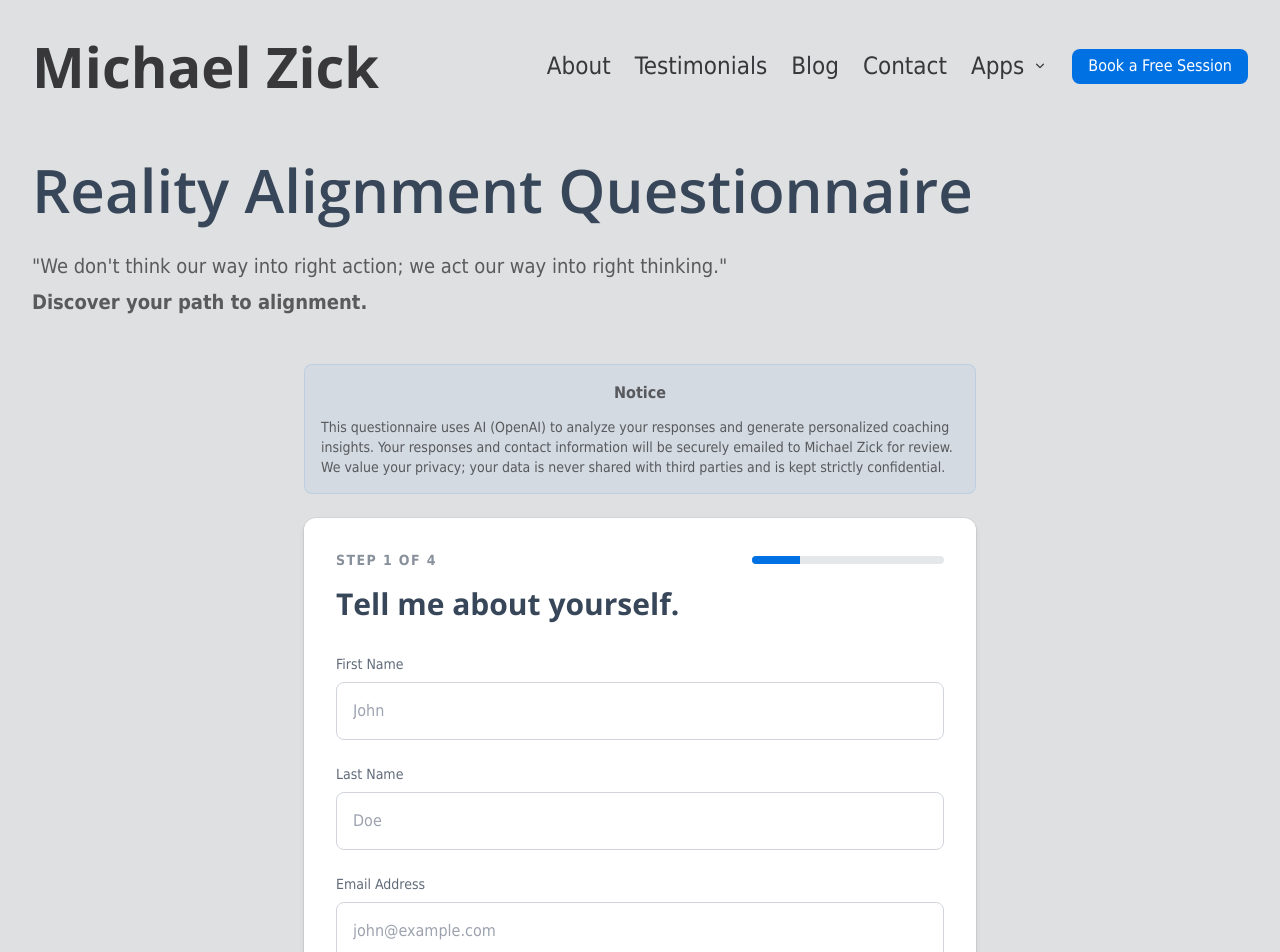
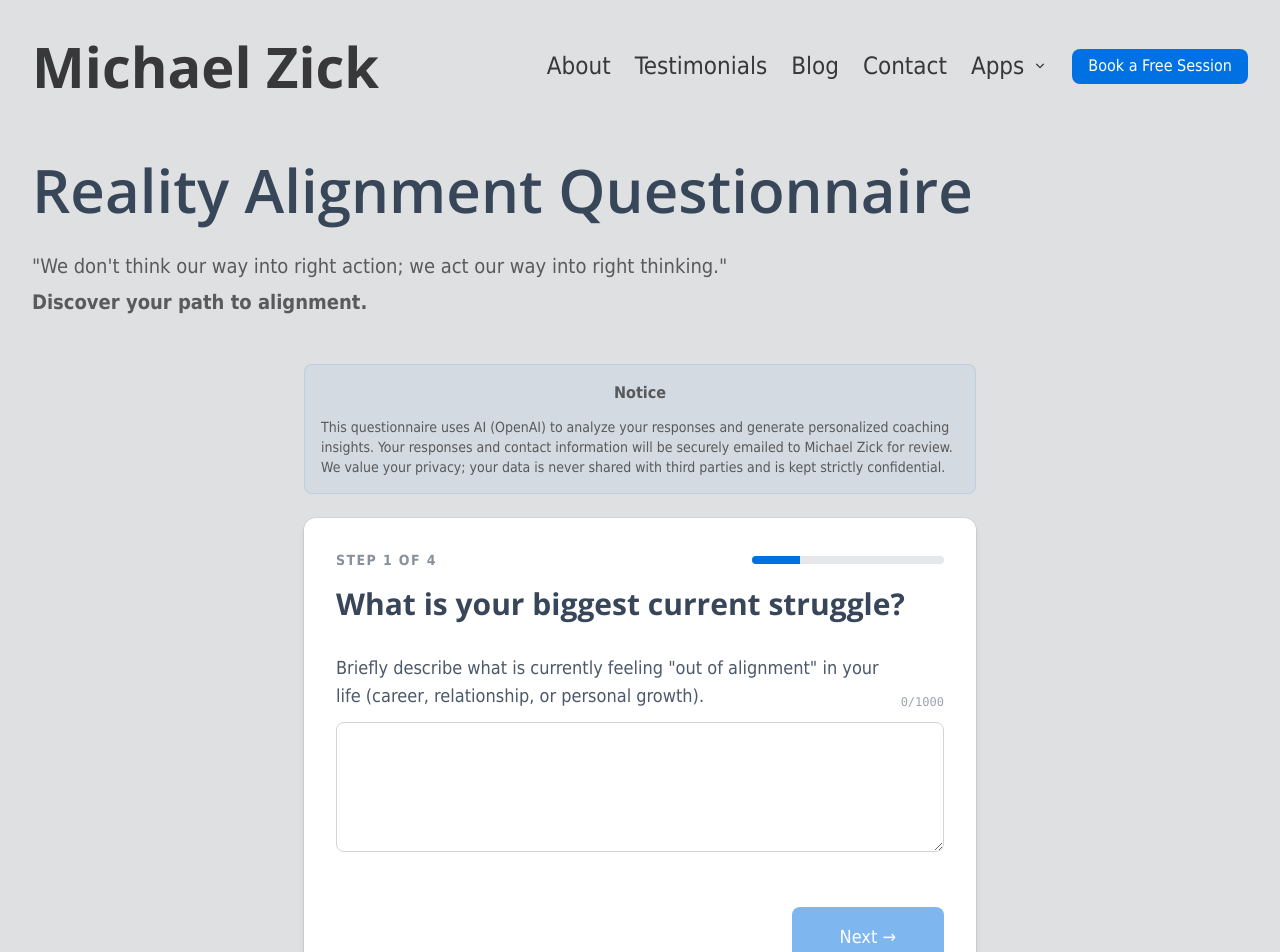
Before and after one commit to michaelzick/michaelzick.com, a Next.js app: page /questionnaire in a window 1280 px wide. Shown: the top 952 px of the page. Built offline with nearby package versions, Linux system fonts and the light colour scheme.

Commit message:
refactor: reorder intake step in questionnaire flow

```diff
--- a/components/questionnaire/steps.ts
+++ b/components/questionnaire/steps.ts
@@ -1,15 +1,6 @@
 import { Step } from '../../lib/types';
 
 export const STEPS: Step[] = [
-  {
-    id: 'intake',
-    title: 'Tell me about yourself.',
-    fields: [
-      { name: 'firstName', label: 'First Name', type: 'text', placeholder: 'John', maxLength: 50 },
-      { name: 'lastName', label: 'Last Name', type: 'text', placeholder: 'Doe', maxLength: 50 },
-      { name: 'email', label: 'Email Address', type: 'email', placeholder: 'john@example.com', maxLength: 100 },
-    ],
-  },
   {
     id: 'struggle',
     title: 'What is your biggest current struggle?',
@@ -53,4 +44,13 @@ export const STEPS: Step[] = [
       },
     ],
   },
+  {
+    id: 'intake',
+    title: 'Tell me about yourself.',
+    fields: [
+      { name: 'firstName', label: 'First Name', type: 'text', placeholder: 'John', maxLength: 50 },
+      { name: 'lastName', label: 'Last Name', type: 'text', placeholder: 'Doe', maxLength: 50 },
+      { name: 'email', label: 'Email Address', type: 'email', placeholder: 'john@example.com', maxLength: 100 },
+    ],
+  },
 ];
```
